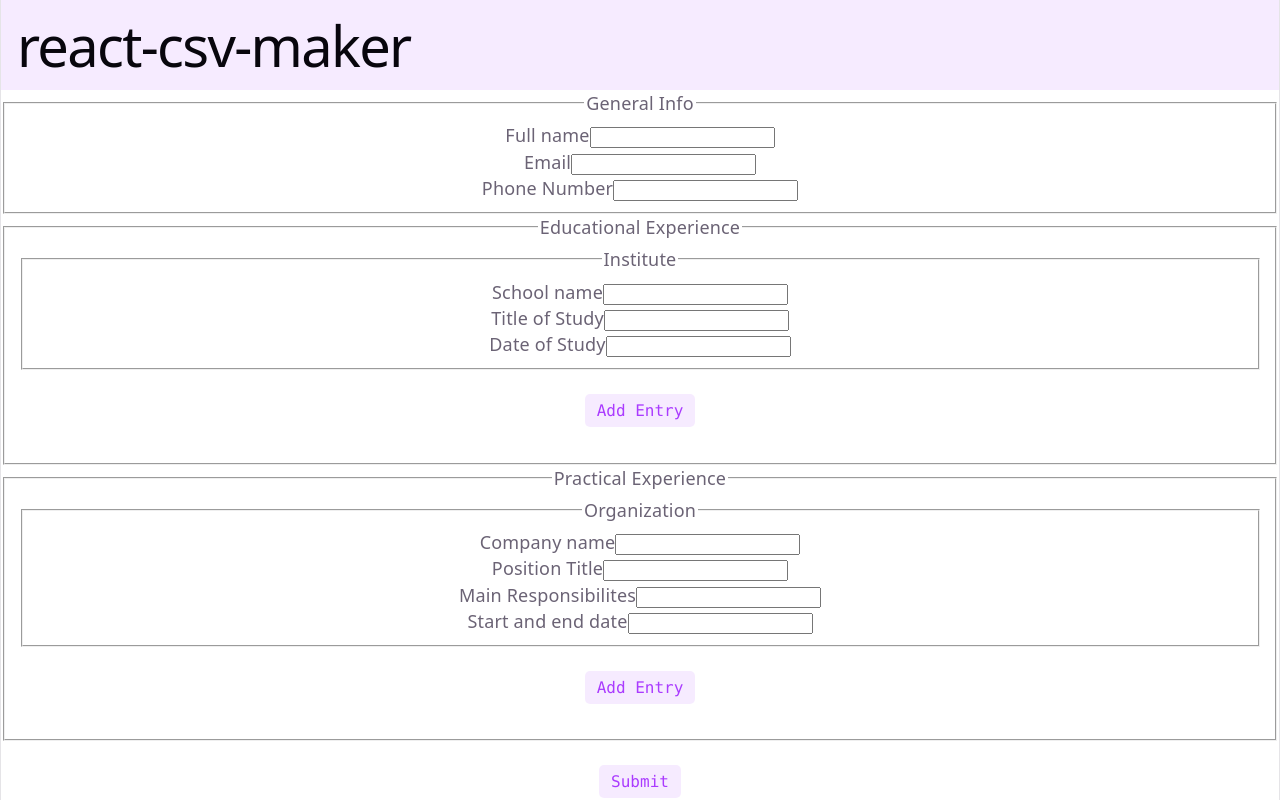
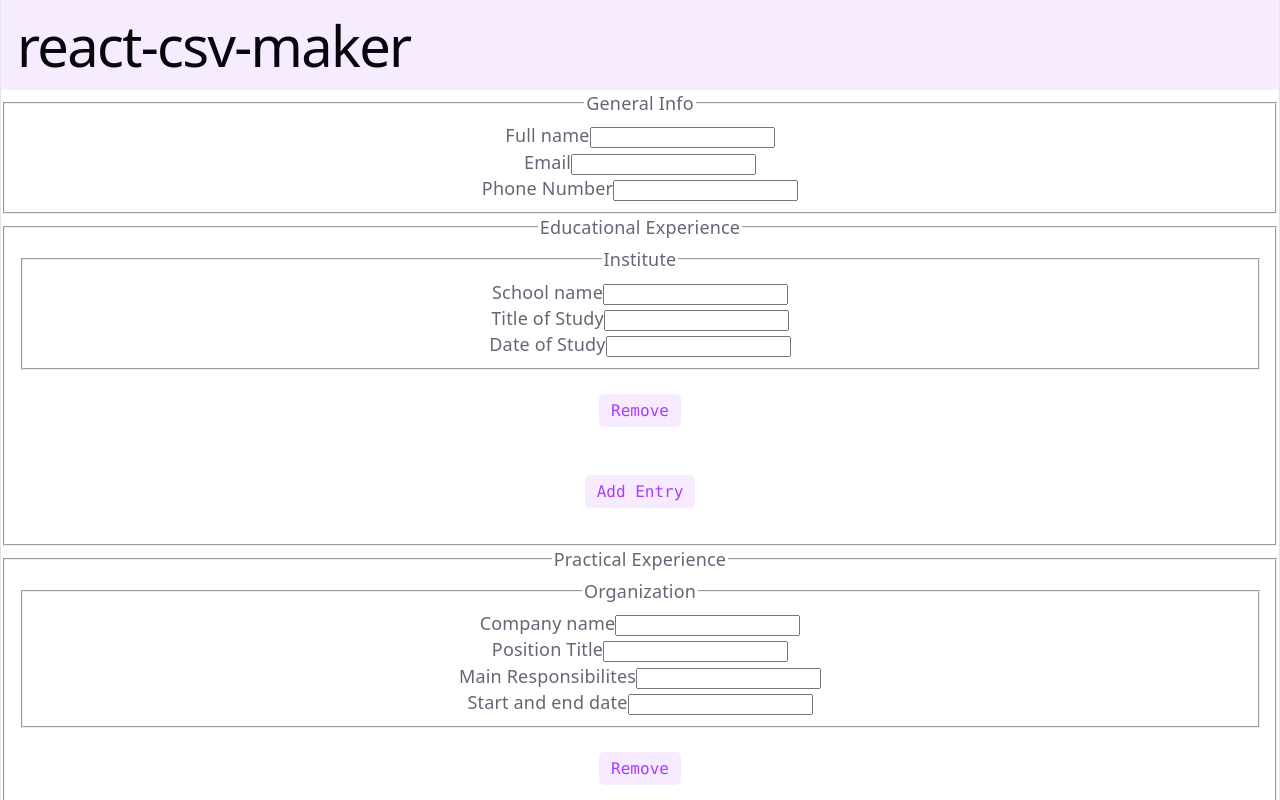
Before and after one commit to 4R1u/react-cv-maker, a React (Vite) app: page / in a window 1280 px wide. Shown: the top 800 px of the page. Built offline with nearby package versions, Linux system fonts and the light colour scheme.

Commit message:
feat: removeButton()
And change the list state to an object, for easy 'mutation'

```diff
--- a/src/components/DynamicSection.jsx
+++ b/src/components/DynamicSection.jsx
@@ -1,16 +1,36 @@
 import { useState } from "react";
 
 function DynamicSection({ legend, name, template }) {
-  const [list, setList] = useState([template({ key: crypto.randomUUID() })]);
+  const firstkey = crypto.randomUUID();
+  const [list, setList] = useState({ [firstkey]: template({ key: firstkey }) });
 
   function addEntry() {
-    setList(list.concat(template({ key: crypto.randomUUID() })));
+    const newKey = crypto.randomUUID();
+    setList({ ...list, [newKey]: template({ key: newKey }) });
+  }
+
+  function removeEntry(key) {
+    const newList = { ...list };
+    delete newList[key];
+    setList(newList);
   }
 
   return (
     <fieldset className="dynamic-section section" data-name={name}>
       <legend>{legend}</legend>
-      {list.map((field) => field)}
+      {Object.keys(list).map((key) => (
+        <div className="removable-entry" key={key}>
+          {list[key]}{" "}
+          <button
+            type="button"
+            onClick={() => {
+              removeEntry(key);
+            }}
+          >
+            Remove
+          </button>
+        </div>
+      ))}
       <button type="button" onClick={addEntry}>
         Add Entry
       </button>
```
